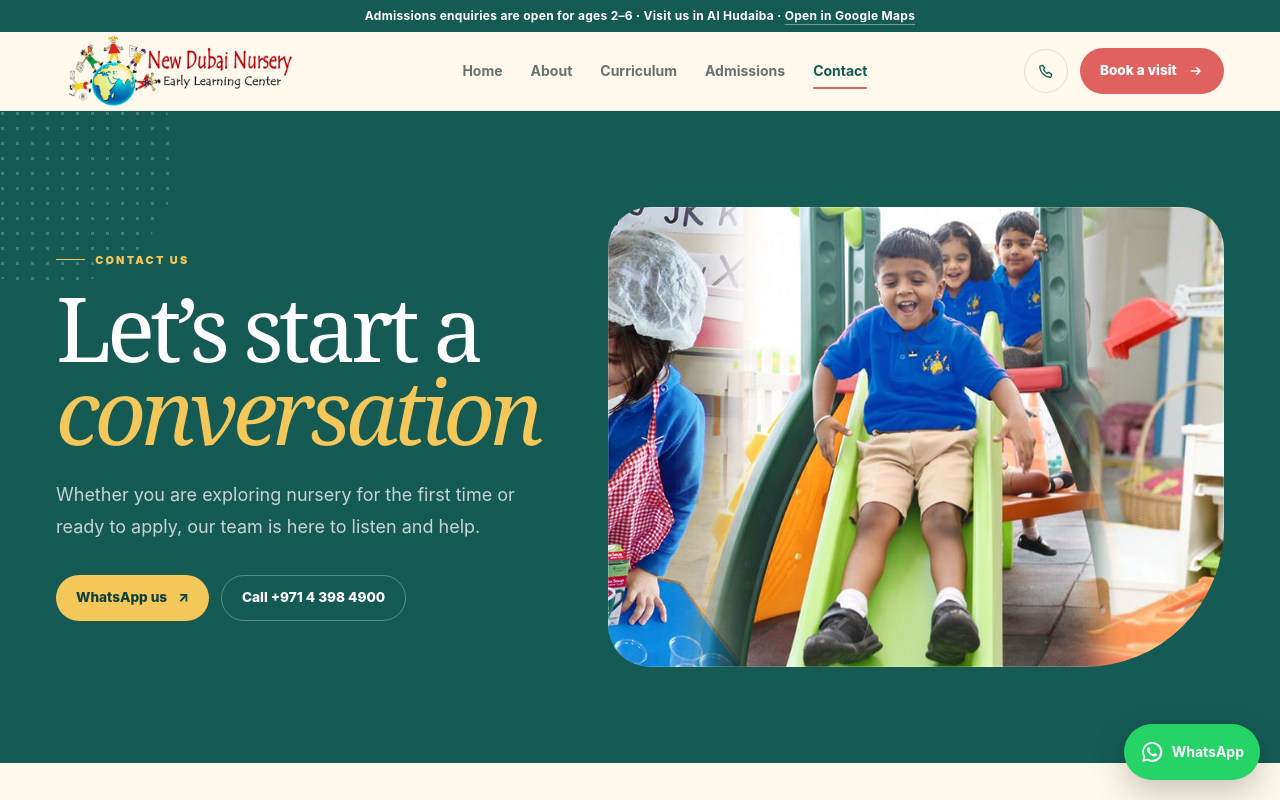
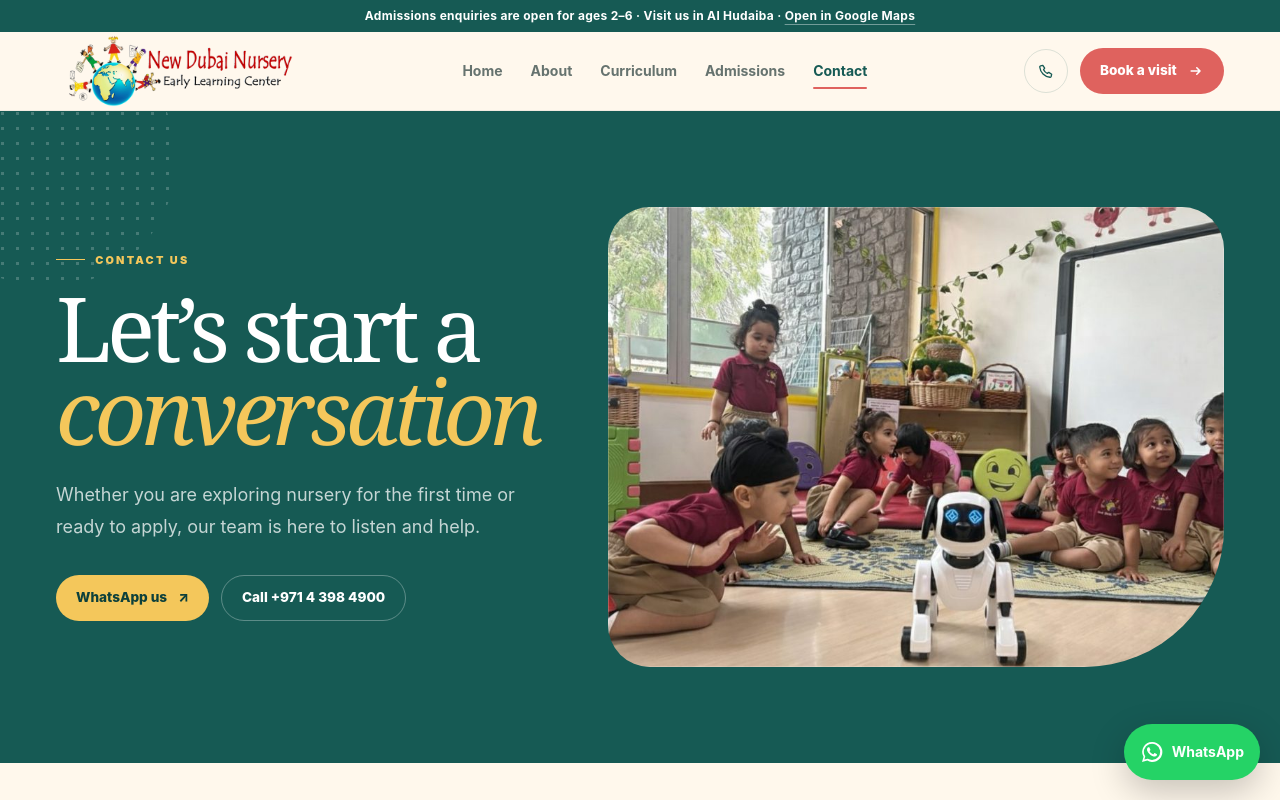
Before and after one commit to ethanmilgan/New-Dubai-Nursery, a Next.js app: page /contact in a window 1280 px wide. Shown: the top 800 px of the page. Built offline with nearby package versions, Linux system fonts and the light colour scheme.

Commit message:
Small Changes

```diff
--- a/app/about/page.js
+++ b/app/about/page.js
@@ -93,7 +93,7 @@ export default function AboutPage() {
             </ul>
           </div>
           <div className="relative min-h-[480px] overflow-hidden rounded-[38px_120px_38px_38px]">
-            <Image src="/images/Untitled-1.jpg" alt="Children learning and playing at New Dubai Nursery" fill sizes="(max-width: 1024px) 100vw, 45vw" className="object-cover object-center" />
+            <Image src="/images/1st_Slide_Only_Pic.jpg" alt="A child learning in the red New Dubai Nursery uniform" fill sizes="(max-width: 1024px) 100vw, 45vw" className="object-cover object-center" />
           </div>
         </div>
       </section>
--- a/app/contact/page.js
+++ b/app/contact/page.js
@@ -12,7 +12,7 @@ export const metadata = {
 export default function ContactPage() {
   return (
     <main id="main-content">
-      <PageHero eyebrow="Contact us" title={<>Let’s start a<br /><em className="font-normal text-[var(--sun)]">conversation</em></>} copy="Whether you are exploring nursery for the first time or ready to apply, our team is here to listen and help." image="/images/Untitled-1.jpg" alt="Children enjoying different learning experiences at New Dubai Nursery">
+      <PageHero eyebrow="Contact us" title={<>Let’s start a<br /><em className="font-normal text-[var(--sun)]">conversation</em></>} copy="Whether you are exploring nursery for the first time or ready to apply, our team is here to listen and help." image="/images/WhatsApp-Image-2025-12-30-at-19.19.21-1024x657.jpeg" alt="Children in red New Dubai Nursery uniforms exploring robotics">
         <div className="mt-8 flex flex-wrap gap-3"><a href={contact.whatsappHref} className="button button-sun" target="_blank" rel="noreferrer">WhatsApp us <span aria-hidden="true">↗</span></a><a href={contact.phoneHref} className="button border border-white/30 text-white">Call {contact.phone}</a></div>
       </PageHero>
 
--- a/app/page.js
+++ b/app/page.js
@@ -96,7 +96,7 @@ export default function HomePage() {
         <div className="mx-auto grid max-w-[1400px] items-center gap-14 lg:grid-cols-[1fr_.9fr] lg:gap-24">
           <div className="relative">
             <div className="relative aspect-[1/1.02] max-w-[650px] overflow-hidden rounded-[40px_40px_150px_40px]">
-              <Image src="/images/LearnMore_homeiiii.png" alt="Children painting together at New Dubai Nursery" fill sizes="(max-width: 1024px) 100vw, 50vw" className="object-cover" />
+              <Image src="/images/WhatsApp-Image-2023-08-15-at-12.12.04-1024x768.jpg" alt="Children in red New Dubai Nursery uniforms exploring nature together" fill sizes="(max-width: 1024px) 100vw, 50vw" className="object-cover" />
             </div>
             <div className="absolute -bottom-7 right-3 max-w-[230px] rounded-[28px] bg-[var(--palm)] p-5 text-white shadow-xl sm:right-[-15px]">
               <p className="font-display text-xl leading-snug">“A home away from home.”</p>
```
Also changed, not shown: public/images/LearnMore_homeiiii.png (deleted), public/images/Untitled-1.jpg (deleted).
